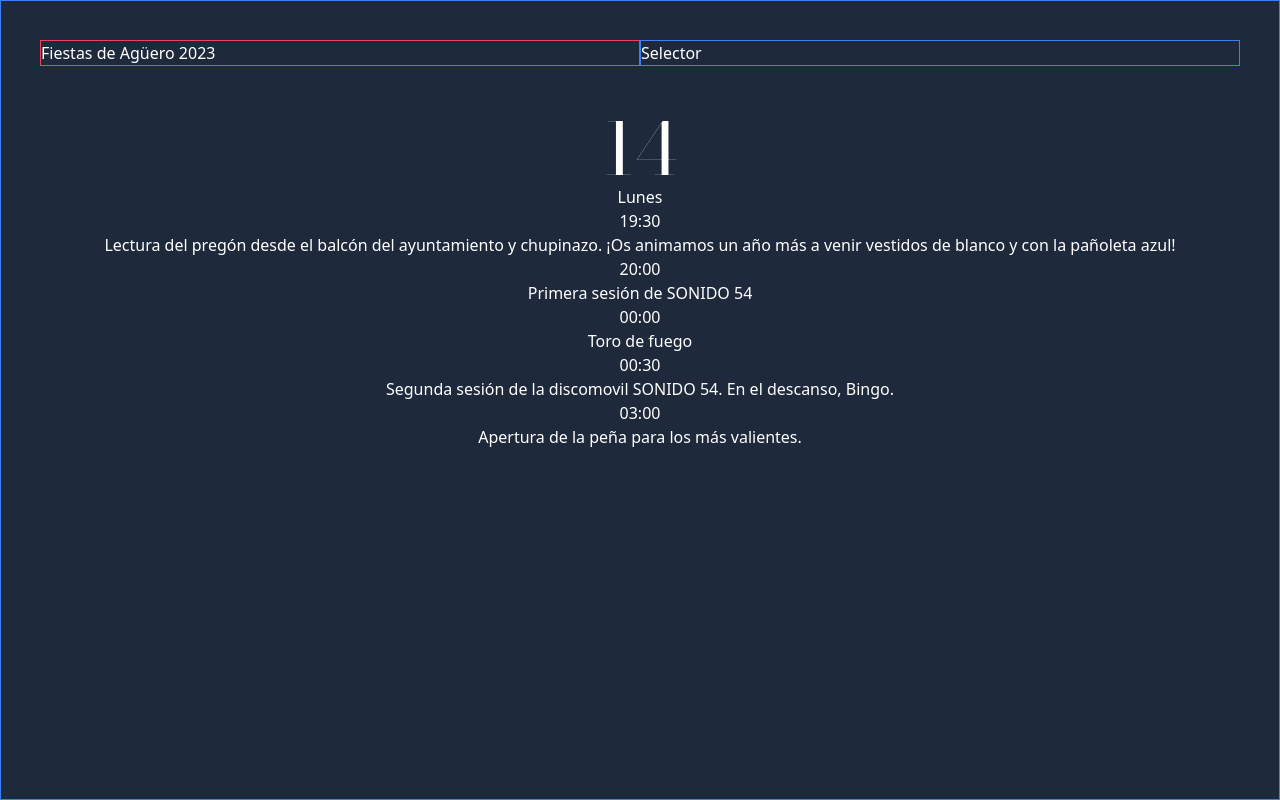
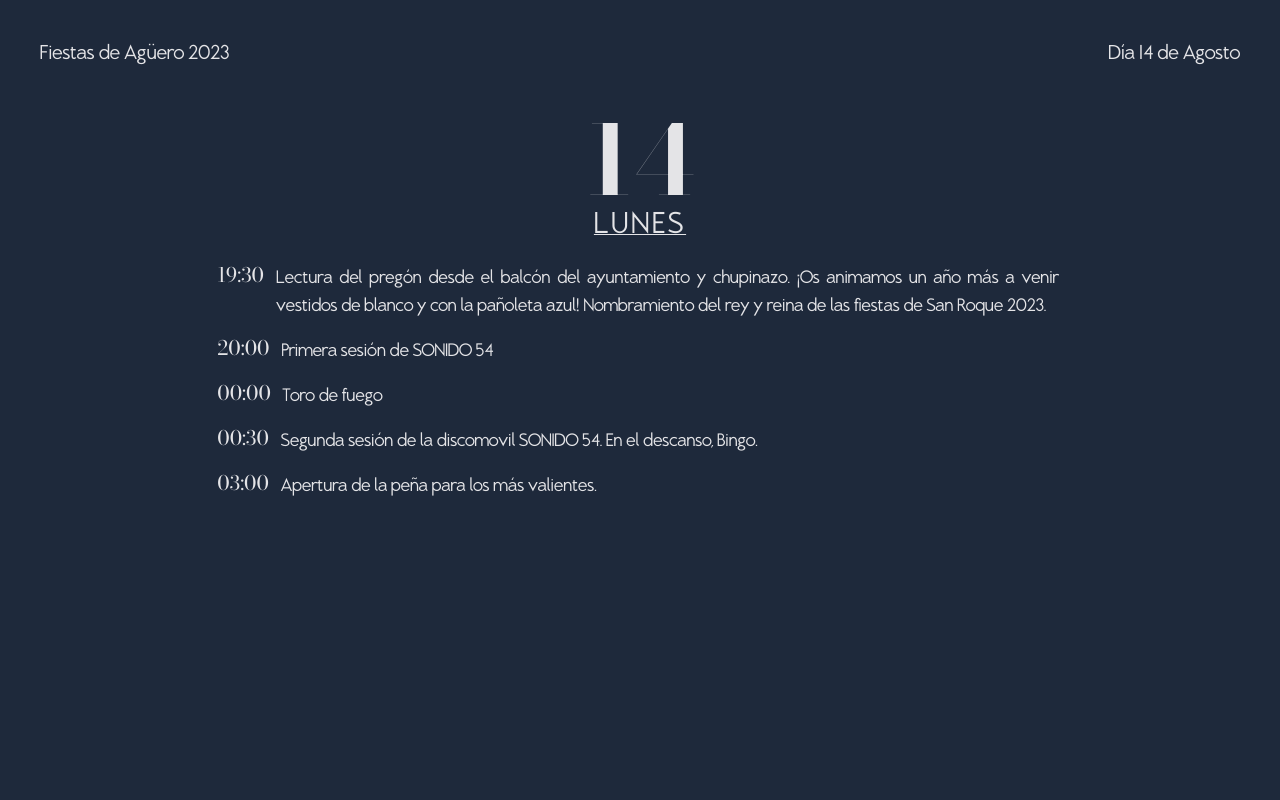
Before and after one commit to rmartinezparra/fiestasdeaguero, a React (Vite) app: page / in a window 1280 px wide. Built offline with nearby package versions, Linux system fonts and the light colour scheme.

Commit message:
Added infor for all the days and styles

```diff
--- a/src/App.jsx
+++ b/src/App.jsx
@@ -5,7 +5,7 @@ import {Fragment, useState } from "react";
 import InfoDaysList from './data/Data.js';
 
 //fonts
-import "./assets/fonts/Montserrat-Regular.ttf";
+import "./assets/fonts/Brixton-Book.ttf";
 import "./assets/fonts/BodoniModa-Regular.ttf";
 
 function App() {
--- a/src/Content/DayContent.jsx
+++ b/src/Content/DayContent.jsx
@@ -2,11 +2,11 @@ import DayEvent from "./DayEvent.jsx";
 
 function DayContent({infoDay}) {
   return (
-    <section className="w-full h-screen border border-blue-500">
-      <div className="pt-28 text-center text-white">
-        <div className="font-bodoni text-thin text-7xl">{infoDay.day}</div>
-        <div>{infoDay.dayWeek}</div>
-        <div>
+    <section className="w-full h-screen">
+      <div className="pt-28 text-center text-zinc-200 flex flex-col">
+        <div className="flex-auto font-bodoni font-bold text-8xl">{infoDay.day}</div>
+        <div className="flex-auto font-brixton font-thin text-3xl uppercase tracking-widest underline decoration-solid decoration-1">{infoDay.dayWeek}</div>
+        <div className="flex-auto mt-3">
           {
             infoDay.events.map((event, index) => <DayEvent key={index} event={event}/>)
           }
--- a/src/Content/DayEvent.jsx
+++ b/src/Content/DayEvent.jsx
@@ -1,11 +1,10 @@
-import {Fragment} from "react";
+function DayEvent({event}) {
 
-function DayEvent({event}) {
   return (
-    <Fragment>
-      <div>{event.time}</div>
-      <div>{event.description}</div>
-    </Fragment>
+    <div className="flex inline-flex w-8/12 align-text-top">
+      <div className="font-bodoni p-1 text-xl">{event.time}</div>
+      <div className="font-brixton p-2 text-lg text-justify break-words">{event.description}</div>
+    </div>
   );
 }
 
--- a/src/data/Data.js
+++ b/src/data/Data.js
@@ -6,7 +6,7 @@ export default [
     events: [
       {
         time: "19:30",
-        description: "Lectura del pregón desde el balcón del ayuntamiento y chupinazo. ¡Os animamos un año más a venir vestidos de blanco y con la pañoleta azul!"
+        description: "Lectura del pregón desde el balcón del ayuntamiento y chupinazo. ¡Os animamos un año más a venir vestidos de blanco y con la pañoleta azul! Nombramiento del rey y reina de las fiestas de San Roque 2023."
       },
       {
         time: "20:00",
@@ -99,19 +99,27 @@ export default [
   {
     day: 17,
     dayWeek: "Jueves",
-    date: "16/08/2023",
+    date: "17/08/2023",
     events: [
       {
-        time: "13:00",
-        description: "Procesión y misa en honor a nuestro patrón San Roque. A la salida de la misa, vino y tortas ofrecidos por el ayuntamiento."
+        time: "12:00",
+        description: "Sesión de mañanas del parque acuático."
       },
       {
-        time: "19:00",
-        description: "Jotas en la plaza a cargo de la COMPAÑIA ARTISTICA OSCA."
+        time: "17:00",
+        description: "Sesión de tarde del parque acuático. A las 18:00h se realizará una merienda a cargo de la asociación de amas de casa \"Santa quiteria\" para reponer fuerzas."
+      },
+      {
+        time: "18:00",
+        description: "Tendrá lugar el tradicional partido de fútbol de solteros contra casados en el frontón."
       },
       {
         time: "20:00",
-        description: "Primera sesión de la orquesta NUEVA SAMURAI."
+        description: "Primera sesión de la discomóvil SONIDO 54."
+      },
+      {
+        time: "22:00",
+        description: "Disfrutaremos de las tradicionales calderetas en la Era Patía."
       },
       {
         time: "00:00",
@@ -119,7 +127,105 @@ export default [
       },
       {
         time: "00:30",
-        description: "Segunda sesión de la orquesta NUEVA SAMURAI. En el descanso, Bingo."
+        description: "Segunda sesión de baile con la disco móvil SONIDO 54. En el descanso probaremos suerte jugando al Bingo."
+      },
+      {
+        time: "05:00",
+        description: "Apertura de la peña."
+      }
+    ]
+  },
+  {
+    day: 18,
+    dayWeek: "Viernes",
+    date: "18/08/2023",
+    events: [
+      {
+        time: "12:00",
+        description: "Concurso de natación."
+      },
+      {
+        time: "17:00",
+        description: "Concurso de Rabino en la plaza."
+      },
+      {
+        time: "18:00",
+        description: "Búsqueda del tesoro en la plaza."
+      },
+      {
+        time: "20:00",
+        description: "Primera sesión de la orquesta CARAMELO."
+      },
+      {
+        time: "00:00",
+        description: "Vaquilla infantil."
+      },
+      {
+        time: "00:15",
+        description: "Toro de fuego."
+      },
+      {
+        time: "00:30",
+        description: "Segunda sesión de baile de la orquesta CARAMELO. En el descanso, bingo."
+      },
+      {
+        time: "05:00",
+        description: "Apertura de la peña."
+      }
+    ]
+  },
+  {
+    day: 19,
+    dayWeek: "Sábado",
+    date: "19/08/2023",
+    events: [
+      {
+        time: "08:00",
+        description: "Pasacalles con la Charanga Garrampa."
+      },
+      {
+        time: "11:00",
+        description: "Concurso de dibujo en la plaza."
+      },
+      {
+        time: "12:30",
+        description: "XII muestra de tapas a cargo de asociación de amas de casa \"Santa Quiteria\"."
+      },
+      {
+        time: "17:00",
+        description: "Concurso de guiñote en la plaza."
+      },
+      {
+        time: "18:30",
+        description: "Recorrido de casa."
+      },
+      {
+        time: "20:00",
+        description: "Primera sesioón de la macro discomóvil SONIDO 54."
+      },
+      {
+        time: "20:30",
+        description: "Concurso de disfraces para los mas pequeños."
+      },
+      {
+        time: "22:00",
+        description: "Cenaremos migas todos juntos en la Era Patía."
+      },
+      {
+        time: "00:00",
+        description: "Fuegos artificiales y traca para despedir las fiestas."
+      },
+      {
+        time: "00:30",
+        description: "Toro de fuego."
+      },
+      {
+        time: "01:00",
+        description: "Concurso de disfraces de adultos."
+      },
+      {
+        time: "01:00",
+        description: "Segunda sesión de SONIDO 54. En el descanso, GRAN BINGO."
       },
       {
         time: "05:00",
--- a/src/index.css
+++ b/src/index.css
@@ -3,8 +3,8 @@
 @tailwind utilities;
 
 @font-face {
-  font-family: "Montserrat";
-  src: local("Montserrat-Regular"), url("./assets/fonts/Montserrat-Regular.ttf") format("truetype");
+  font-family: "Brixton";
+  src: local("Montserrat-Regular"), url("./assets/fonts/Brixton-Book.ttf") format("truetype");
 }
 
 @font-face {
--- a/src/navbar/Navbar.jsx
+++ b/src/navbar/Navbar.jsx
@@ -2,11 +2,11 @@ function Navbar() {
   return (
     <nav className="bg-transparent absolute w-full">
       <div className="flex flex-row mx-10 mt-10">
-        <div className="flex-1 border border-rose-500 text-white">
+        <div className="flex-1 text-zinc-200 font-brixton text-xl text-left">
           Fiestas de Agüero 2023
         </div>
-        <div className="flex-1 border border-blue-500 text-white">
-          Selector
+        <div className="flex-1 text-zinc-200 font-brixton text-xl text-right">
+          Día 14 de Agosto
         </div>
       </div>
     </nav>
--- a/tailwind.config.js
+++ b/tailwind.config.js
@@ -7,7 +7,7 @@ export default {
   theme: {
     extend: {},
     fontFamily: {
-      'montserrat': ['Montserrat'],
+      'brixton': ['Brixton'],
       'bodoni': ['Bodoni'],
     },
   },
```
Also changed, not shown: src/assets/fonts/Brixton-Book.ttf (added), src/assets/fonts/Montserrat-Regular.ttf (deleted).
